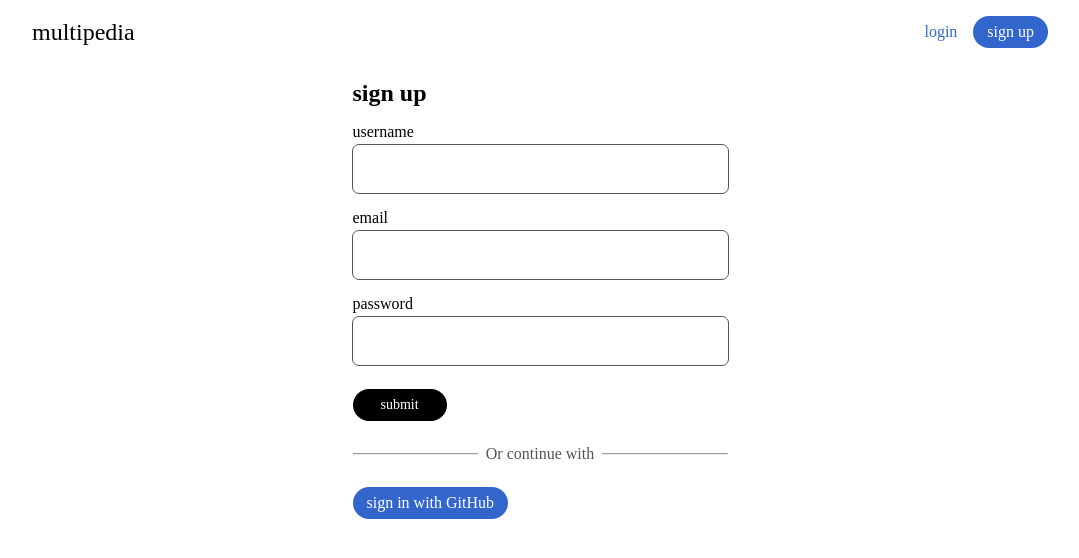
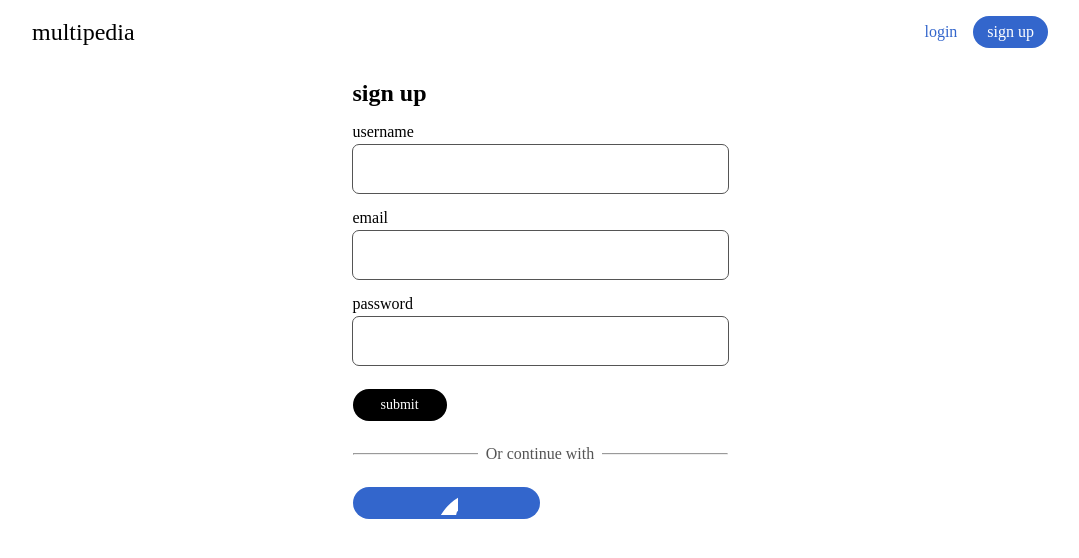
Before and after one commit to fluqont/multipedia, a React (Vite) app in the folder frontend/: page /sign-up in a window 1280 px wide. Shown: the top 558 px of the page, without its empty margins (100-1179 px from the left). Built offline with nearby package versions, Linux system fonts and the light colour scheme; no server answers.

Commit message:
feat: add ability to sign in with github

```diff
--- a/frontend/src/atomics.module.css
+++ b/frontend/src/atomics.module.css
@@ -8,6 +8,7 @@
   height: 2rem;
   display: flex;
   align-items: center;
+  justify-content: center;
   width: fit-content;
 }
 
--- /dev/null
+++ b/frontend/src/components/github-oauth.tsx
@@ -0,0 +1,32 @@
+import { Redirect } from "wouter";
+import { fetchStrapi } from "../lib/utils/fetch-data";
+import { useEffect, useState } from "react";
+import { useUser } from "../lib/utils/context";
+import { type User } from "../context/user-context";
+
+export default function GitHubOAuth() {
+  const [gitHubUser, setGitHubUser] = useState<null | {
+    jwt: string;
+    user: User;
+  }>(null);
+
+  const { updateUser } = useUser();
+
+  const search = window.location.href.split("?")[1];
+  const url = "/auth/github/callback?" + search;
+
+  useEffect(() => {
+    async function asyncFetch() {
+      setGitHubUser(await fetchStrapi(url));
+    }
+    asyncFetch();
+  }, []);
+
+  if (gitHubUser?.jwt) {
+    localStorage.setItem("jwt", gitHubUser?.jwt);
+    updateUser();
+    return <Redirect to={`/users/${gitHubUser.user.username}`} />;
+  }
+
+  return <h1>hello, world!</h1>;
+}
--- /dev/null
+++ b/frontend/src/components/oauth-provider.tsx
@@ -0,0 +1,17 @@
+import atomics from "../atomics.module.css";
+
+interface OAuthProviderProps {
+  label: string;
+}
+
+export default function OAuthProvider({ label }: OAuthProviderProps) {
+  return (
+    <a
+      href={import.meta.env.VITE_STRAPI_BASE_URL + `/connect/${label}`}
+      className={atomics["link-button"]}
+      aria-label={`sign in with ${label}`}
+    >
+      <img src={`/${label}.svg`} width={24} height={24} alt="" />
+    </a>
+  );
+}
--- /dev/null
+++ b/frontend/src/components/oauth.module.css
@@ -0,0 +1,8 @@
+.nav {
+  display: flex;
+  gap: 0.5rem;
+}
+.nav a {
+  flex: 1 1 0%;
+  max-width: 50%;
+}
--- a/frontend/src/components/oauth.tsx
+++ b/frontend/src/components/oauth.tsx
@@ -1,12 +1,10 @@
-import atomics from "../atomics.module.css";
+import OAuthProvider from "./oauth-provider";
+import classes from "./oauth.module.css";
 
 export default function OAuth() {
   return (
-    <a
-      href={import.meta.env.VITE_STRAPI_BASE_URL + "/connect/github/callback"}
-      className={atomics["link-button"]}
-    >
-      sign in with GitHub
-    </a>
+    <nav className={classes.nav}>
+      <OAuthProvider label="github" />
+    </nav>
   );
 }
--- a/frontend/src/pages/404.tsx
+++ b/frontend/src/pages/404.tsx
@@ -1,5 +1,5 @@
 import ErrorPage from "../ui/error-page";
 
 export default function Page404() {
-  return <ErrorPage errorCode={404}>Page not found.</ErrorPage>;
+  return <ErrorPage error={404}>Page not found.</ErrorPage>;
 }
--- a/frontend/src/pages/layout.tsx
+++ b/frontend/src/pages/layout.tsx
@@ -7,6 +7,7 @@ import Login from "./login";
 import Page404 from "./404";
 import User from "./user";
 import EditUser from "./edit-user";
+import GitHubOAuth from "../components/github-oauth";
 
 export default function Layout() {
   const { user, updateUser } = useUser();
@@ -39,6 +40,7 @@ export default function Layout() {
           <Route path="/login" component={Login} />
           <Route path="/users/:username" component={User} />
           <Route path="/users/me/edit" component={EditUser} />
+          <Route path="/connect/github/redirect" component={GitHubOAuth} />
           <Route component={Page404} />
         </Switch>
       </main>
--- a/frontend/src/pages/user.tsx
+++ b/frontend/src/pages/user.tsx
@@ -70,7 +70,7 @@ export default function User() {
       )}
       {userByUsername === undefined && <ErrorPage>User not found</ErrorPage>}
       {userByUsername && "error" in userByUsername && (
-        <ErrorPage errorCode={500}>Unexpected error</ErrorPage>
+        <ErrorPage error={500}>Unexpected error</ErrorPage>
       )}
     </>
   );
```
Also changed, not shown: frontend/public/github.svg (added), 1 other file (tests, documents, lock files or other folders).
